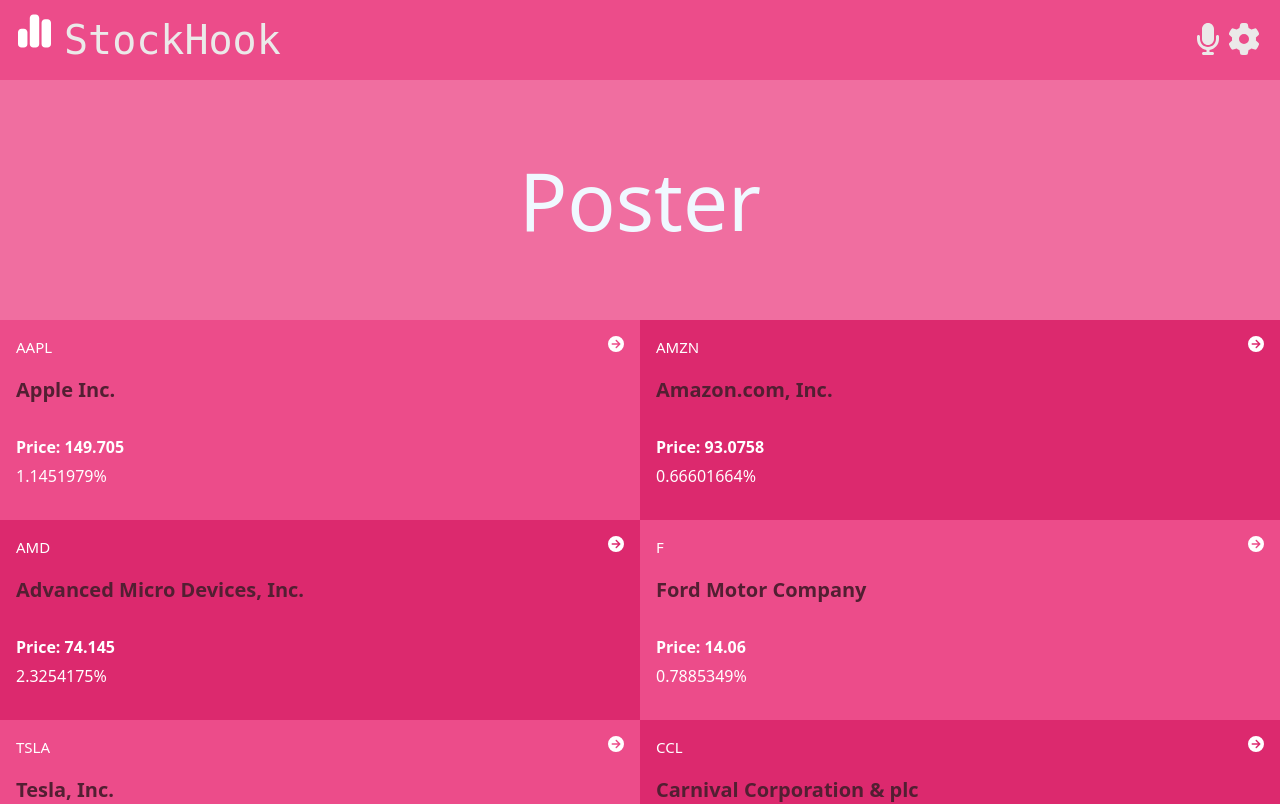
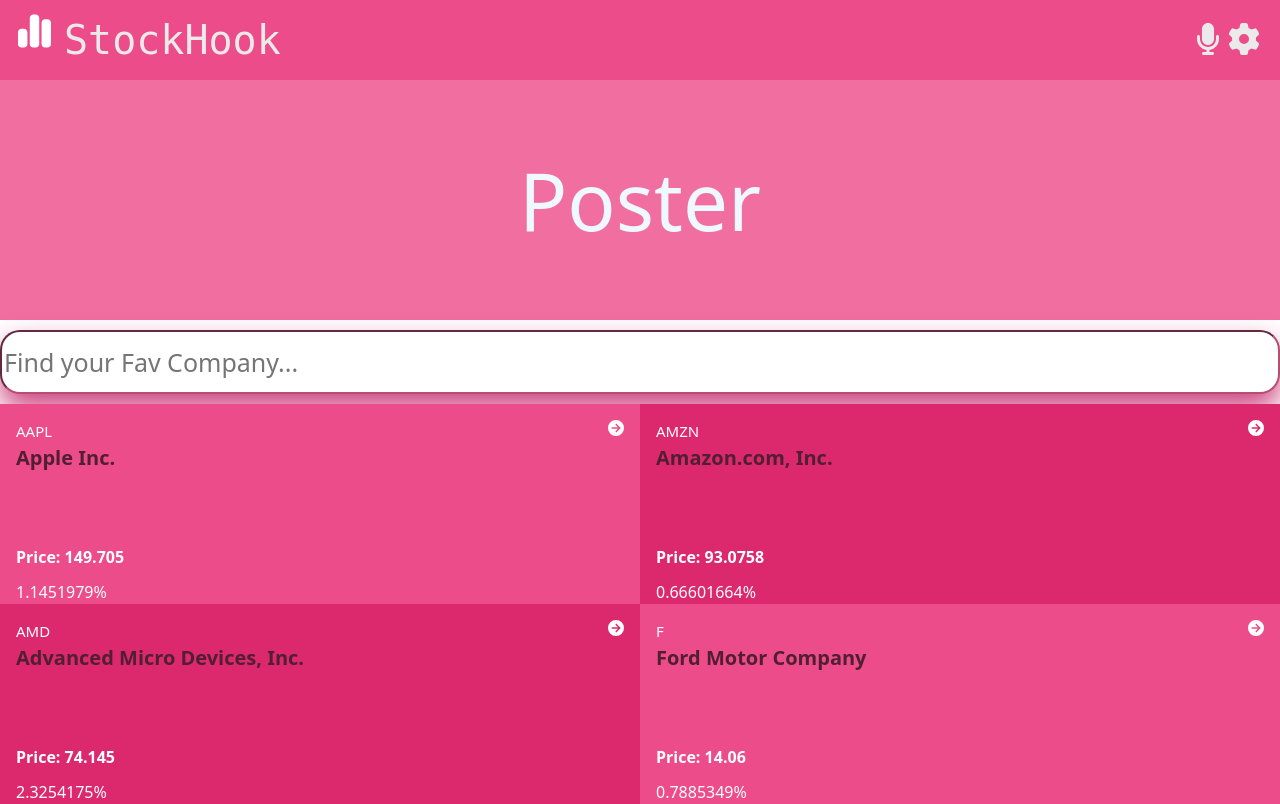
Before and after one commit to KareemWilson/StockHook, a React (Create React App) app: page / in a window 1280 px wide. Shown: the top 804 px of the page. Built offline with nearby package versions, Linux system fonts and the light colour scheme.

Commit message:
Add search feature

```diff
--- a/src/App.css
+++ b/src/App.css
@@ -13,6 +13,16 @@
   background-color: #f06ea0;
   font-size: 5rem;
   color: aliceblue;
+}
+
+.search-input {
+  width: 100%;
+  height: 4rem;
+  border-radius: 20px;
+  border-color: #b74d73;
+  margin: 10px 0px;
+  box-shadow: rgba(205, 68, 127, 1) 0px 15px 29px 0px;
+  font-size: 25px;
 }
 
 .stocks-container {
@@ -56,23 +66,29 @@
 
 .symbol {
   font-size: 15px;
+  margin: 0;
 }
 
 .name {
   font-size: 20px;
   font-weight: 700;
   color: #521f32;
+  min-height: 60px;
 }
 
 .price {
-  margin-top: 30px;
+  margin-top: 0px;
   margin-bottom: 5px;
   font-weight: 700;
+  position: absolute;
+  bottom: 30px;
 }
 
 .percentage {
   margin: 0;
   padding: 0;
+  position: absolute;
+  bottom: 0;
 }
 
 .details-icon {
--- a/src/Components/NavBar/Stocks.jsx
+++ b/src/Components/NavBar/Stocks.jsx
@@ -7,7 +7,7 @@
 import { FontAwesomeIcon } from "@fortawesome/react-fontawesome";
 import { faChartSimple } from '@fortawesome/free-solid-svg-icons';
 
-function Stocks() {
+function Stocks({ search }) {
   const dispatch = useDispatch();
   const stocks = useSelector((state) => state.stocks);
 
@@ -15,10 +15,12 @@
     dispatch(getStocks());
   }, [dispatch]);
 
+  const searchResults = stocks.filter((stock) => stock.name.toLowerCase().includes(search.toLowerCase()))
+
   return (
     <div className="stocks-container d-flex flex-column">
       <FontAwesomeIcon className="chart-icon" icon={faChartSimple} />
-      {stocks.map((stock, index) => (
+      {searchResults.map((stock, index) => (
           <Stock key={stock.symbol} stock={stock} index={index} />
       ))}
     </div>
--- a/src/Pages/Home.jsx
+++ b/src/Pages/Home.jsx
@@ -1,12 +1,15 @@
-import React from 'react';
+import React, { useState } from 'react';
 import Poster from '../Components/NavBar/Poster';
 import Stocks from '../Components/NavBar/Stocks';
 
 function Home() {
+  const [input, setInput] = useState('');
+
   return (
     <>
       <Poster />
-      <Stocks />
+      <input placeholder="Find your Fav Company..." className="search-input" type="text" value={input} onChange={(e) => setInput(e.target.value)} />
+      <Stocks search={input} />
     </>
   );
 }
```
